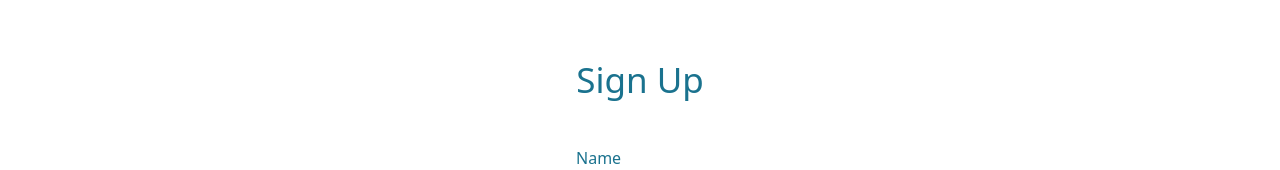
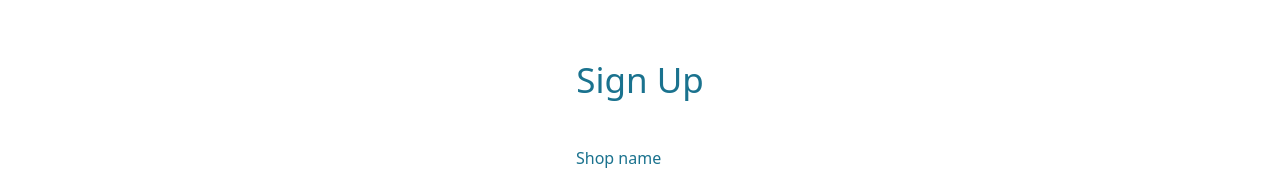
Before and after one commit to soumyasics/automodo_frontend, a React (Create React App) app: page /8 in a window 1280 px wide. Shown: the part 620-790 px from the top of the page. Built offline with nearby package versions, Linux system fonts and the light colour scheme.

Commit message:
final changes

```diff
--- a/src/App.js
+++ b/src/App.js
@@ -14,7 +14,6 @@ import SignupUser from './Components/User/SignupUser';
 import SignupWorkshop from './Components/Workshop/signupWorkshop'
 function App() {
   return (
-
     <BrowserRouter>
     <Routes>
       <Route path='/' element={[<Navbar/>,<MainAdmin/>,<Footer/>]}/>
@@ -23,9 +22,10 @@ function App() {
       <Route path='/3' element={[<Navbar/>,<LoginUser/>,<Footer/>]}/>
       <Route path='/4' element={[<Navbar/>,<LoginMechanic/>,<Footer/>]}/>
       <Route path='/5' element={[<Navbar/>,<LoginWorkshop/>,<Footer/>]}/>
-      <Route path='/6' element={[<Navbar/>,<SignupMechanic/>,<Footer/>]}/>
-       <Route path='/7' element={[<Navbar/>,<SignupWorkshop/>,<Footer/>]}/>
-       <Route path='/8' element={[<Navbar/>,<SignupUser/>,<Footer/>]}/>
+      <Route path='/6' element={[<Navbar/>,<SignupUser/>,<Footer/>]}/>
+      <Route path='/7' element={[<Navbar/>,<SignupMechanic/>,<Footer/>]}/>
+       <Route path='/8' element={[<Navbar/>,<SignupWorkshop/>,<Footer/>]}/>
+
      </Routes>
      </BrowserRouter>
 
--- a/src/Components/Workshop/signupWorkshop.js
+++ b/src/Components/Workshop/signupWorkshop.js
@@ -95,10 +95,7 @@ function SignupWorkshop() {
           <button className='signupWorkshop-btn' type='siubmit'>Sign In</button>
           <img className="signupBtn-logo"src={signUp_logo} alt='signUp_logo'/>
         </div>
-
         </div>
-
-
         </div>
         </div>
 
```
